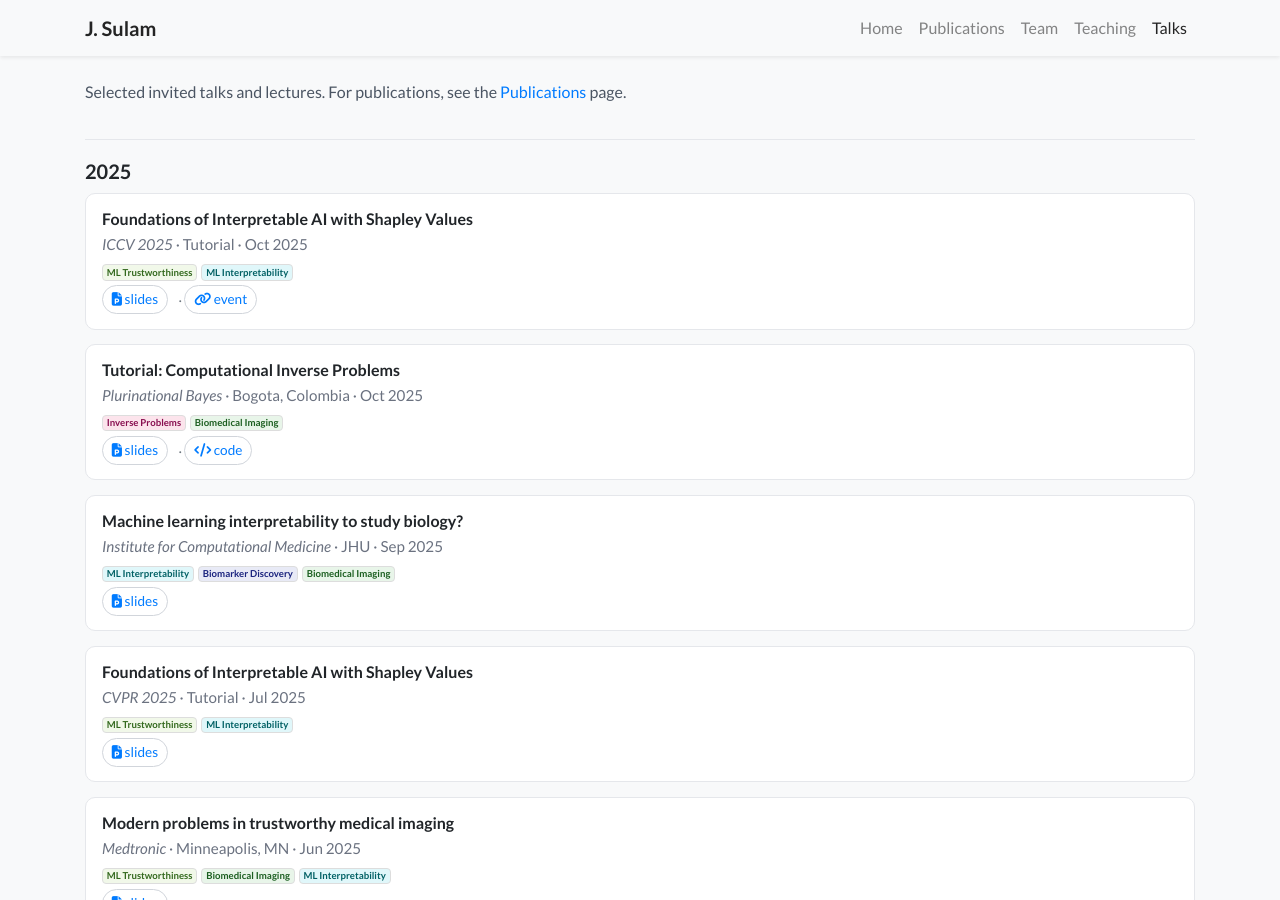
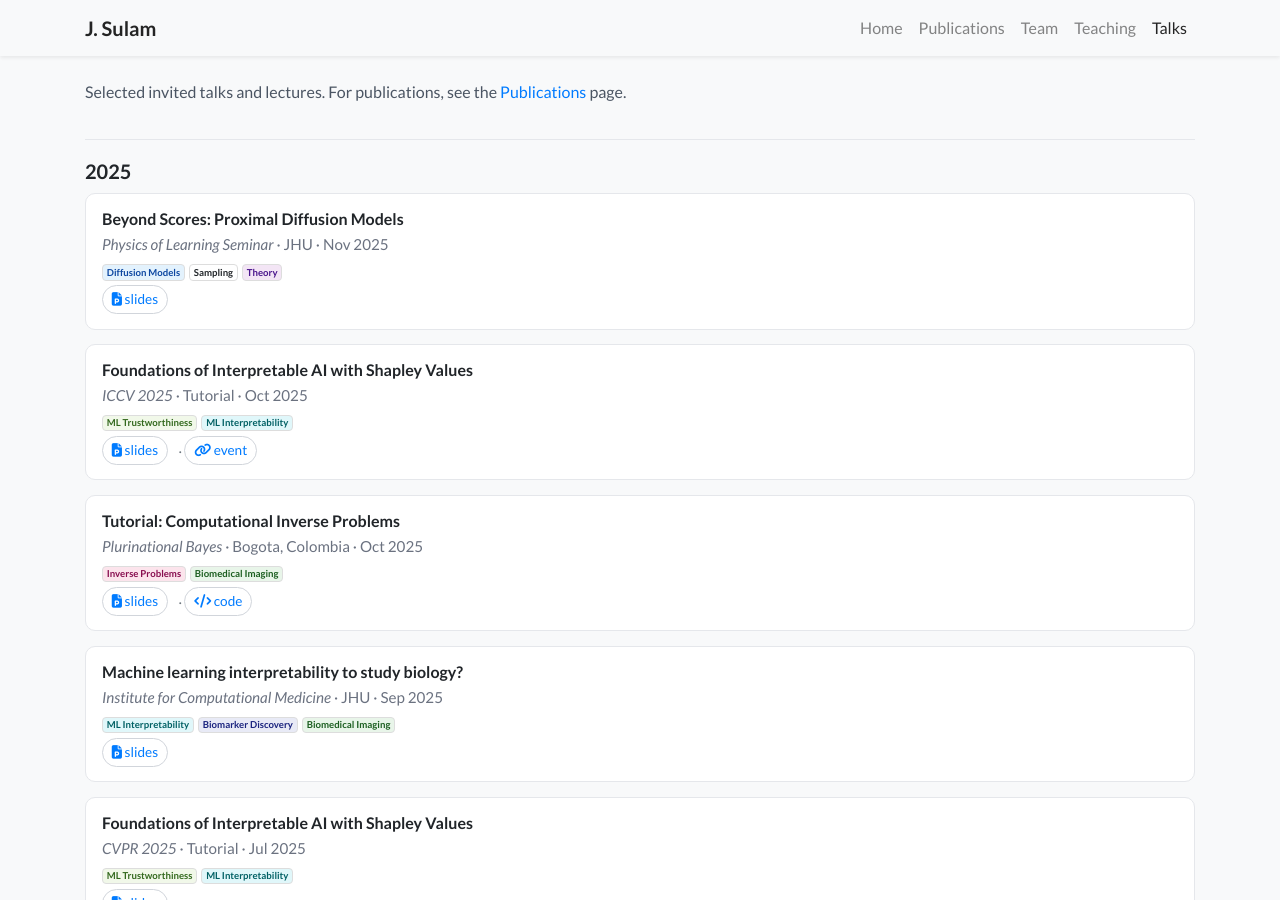
Before and after one commit to jsulam/jsulam.github.io, a Jekyll site: the page built from talks.html, in a window 1280 px wide and 900 px high. Built offline with Jekyll 4.4.1, drawn with Linux system fonts in a browser that asks for light colours; nearby versions of some CDN libraries; a style sheet for code colours, icons or effects is not loaded.

Commit message:
Add new talk on Proximal Diffusion Models

```diff
--- a/_data/talks.yml
+++ b/_data/talks.yml
@@ -1,3 +1,14 @@
+- title: "Beyond Scores: Proximal Diffusion Models"
+  venue: "Physics of Learning Seminar"
+  location: "JHU"
+  date: "2025-11-05"
+  links:
+    slides: "https://slides.com/jeremiassulam/beyond-scores/fullscreen?token=AzoGSp-r"
+  topics:
+    - Diffusion Models
+    - Sampling
+    - Theory
+
 - title: "Foundations of Interpretable AI with Shapley Values"
   venue: "ICCV 2025"
   location: "Tutorial"
```
